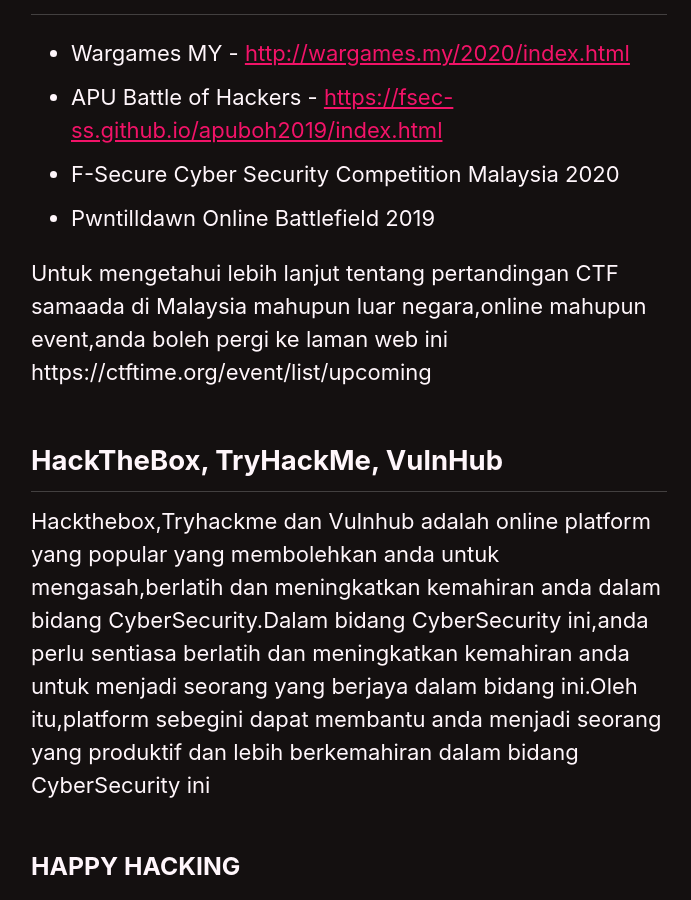
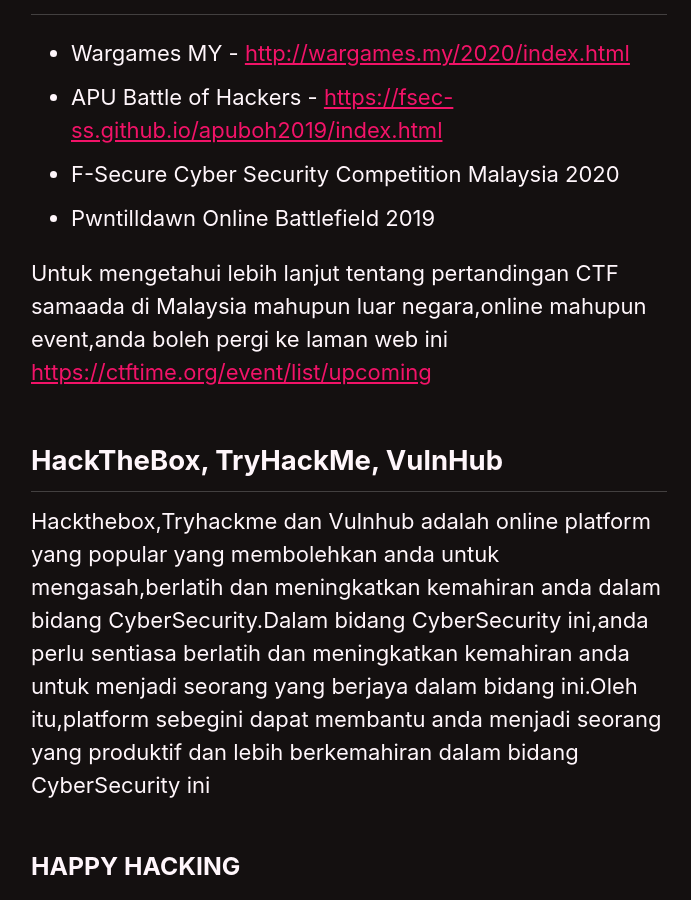
Before and after one commit to faridarif/faridarif.github.io, a Jekyll site: the page built from _posts/2020-09-26-capture-the-flag.md, in a window 1280 px wide and 900 px high, scrolled down 2461 px. Shown: the whole window, without its empty margins (291-982 px from the left). Built offline with Jekyll 4.4.1, drawn with Linux system fonts in a browser that asks for light colours; cached includes are drawn as plain includes.

```diff
--- a/_posts/2020-09-26-capture-the-flag.md
+++ b/_posts/2020-09-26-capture-the-flag.md
@@ -40,7 +40,7 @@ Setiap flag akan diberikan point(mata).Kumpulan/individu yang paling banyak poin
 - F-Secure Cyber Security Competition Malaysia 2020
 - Pwntilldawn Online Battlefield 2019
 
-Untuk mengetahui lebih lanjut tentang pertandingan CTF samaada di Malaysia mahupun luar negara,online mahupun event,anda boleh pergi ke laman web ini https://ctftime.org/event/list/upcoming
+Untuk mengetahui lebih lanjut tentang pertandingan CTF samaada di Malaysia mahupun luar negara,online mahupun event,anda boleh pergi ke laman web ini <https://ctftime.org/event/list/upcoming>
 
 ## HackTheBox, TryHackMe, VulnHub
 
```
